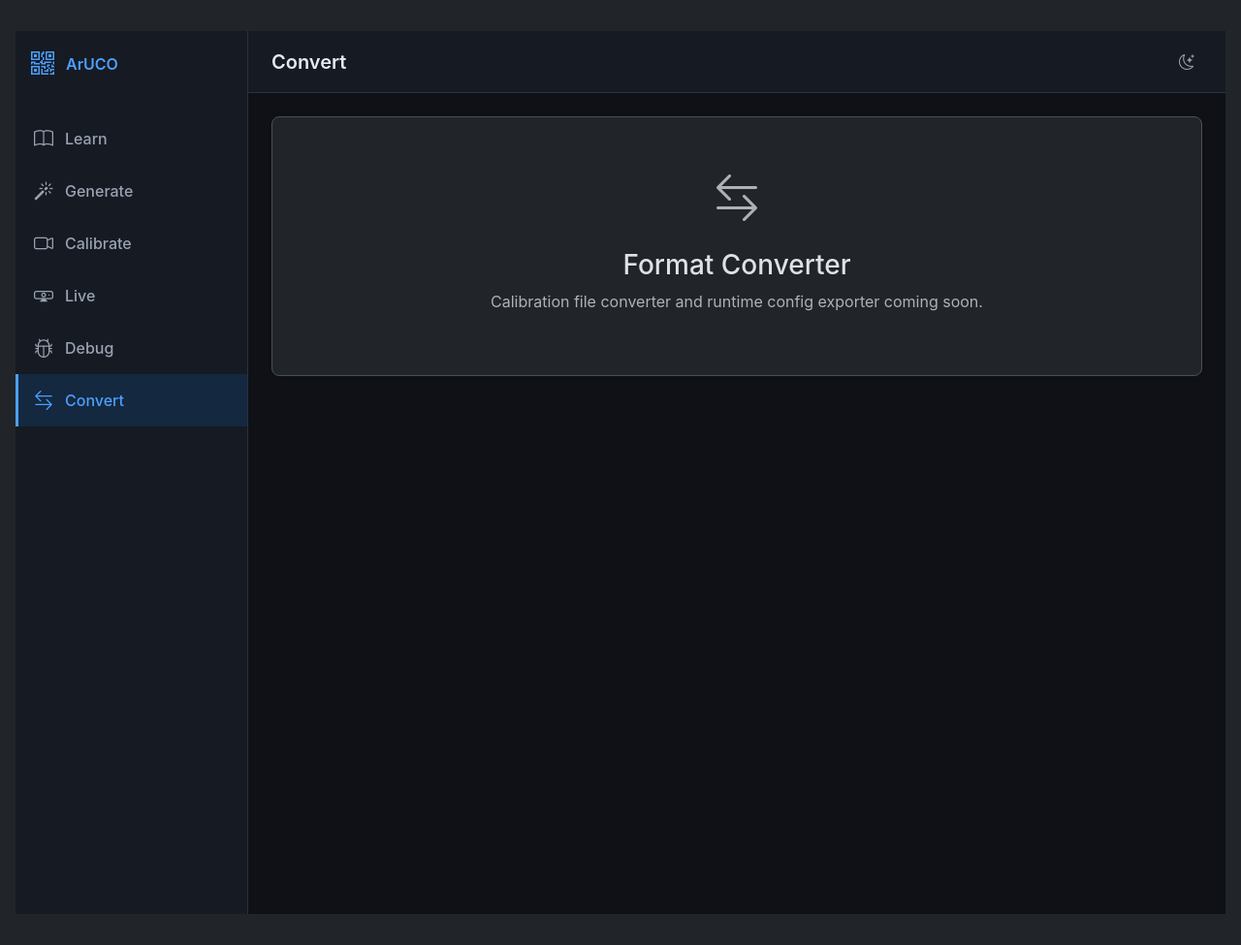
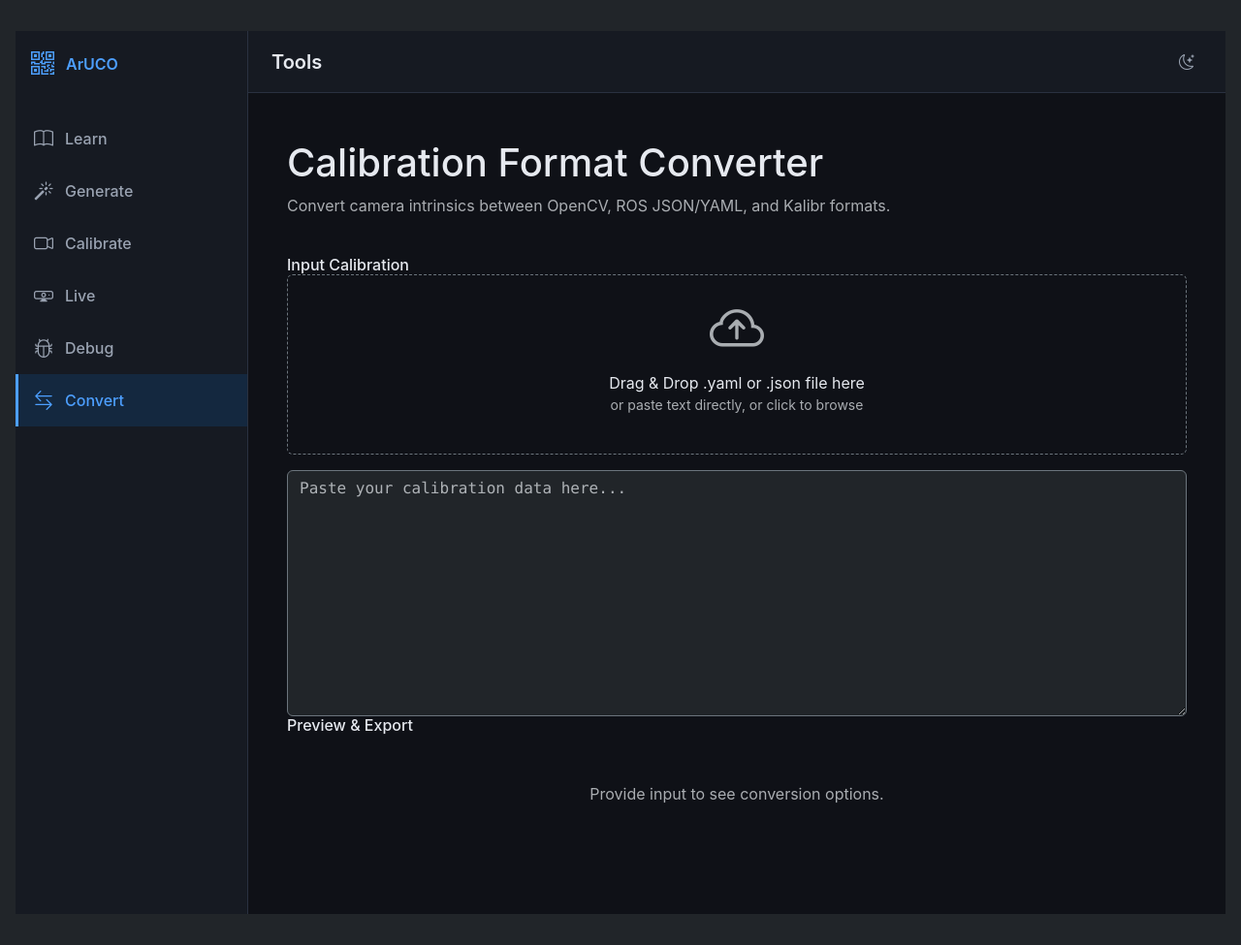
Before and after one commit to Reece-Challinor/aruco-lightburn, a Flask app: page /convert in a window 1280 px wide. Shown: the whole page at 97% size. Run offline with Flask 3, Linux system fonts and the light colour scheme; some libraries are stand-ins or nearby versions.

Commit message:
feat(p-0.6): complete Convert workspace UI (F-04) + JS toolchain hygiene
- Finish the Convert workspace: drag/drop + paste + file input feeding the
  client-side format-adapters lib (OpenCV YAML / ROS JSON / ROS YAML /
  Kalibr), C-20 preview, export preview, download/copy. Fully client-side.
- Smoke test for /convert; regroup dev-components gallery test halves.
- Hygiene: gitignore node_modules; normalize package.json (private, real
  test script, v2.6.0); remove scratch test-yaml.js; black-format web.py
  and test_ui_pages.py from prior commits.
- CHANGELOG: record M0 foundation work (tokens, shell, components,
  calculator, converter, JS test toolchain).
- task.md: record P-0.1..P-0.5 AC verification; flag P-0.3 redirect gap
  for the P-0.11 gate.

Co-Authored-By: Claude Fable 5 <noreply@anthropic.com>

```diff
--- a/aruco_generator/web/web.py
+++ b/aruco_generator/web/web.py
@@ -311,6 +311,7 @@ def dev_components_page():
     """Hidden components gallery (dev only)"""
     if not current_app.debug:
         from flask import abort
+
         abort(404)
     return render_template("dev_components.html")
 
--- /dev/null
+++ b/static/js/pages/convert.js
@@ -0,0 +1,132 @@
+import { parseCalibration, exportOpenCV, exportROSJSON, exportROSYAML, exportKalibr } from '/static/js/lib/format-adapters.js';
+
+document.addEventListener('DOMContentLoaded', () => {
+    const els = {
+        uploadZone: document.getElementById('upload-zone'),
+        fileInput: document.getElementById('file-input'),
+        pasteArea: document.getElementById('paste-area'),
+        emptyState: document.getElementById('empty-state'),
+        resultsState: document.getElementById('results-state'),
+        resResolution: document.getElementById('res-resolution'),
+        resCameraMatrix: document.getElementById('res-camera-matrix'),
+        resDistModel: document.getElementById('res-dist-model'),
+        resDistCoeffs: document.getElementById('res-dist-coeffs'),
+        exportFormat: document.getElementById('export-format'),
+        exportPreview: document.getElementById('export-preview'),
+        btnDownload: document.getElementById('btn-download'),
+        btnCopy: document.getElementById('btn-copy')
+    };
+
+    let currentCanonical = null;
+
+    function handleInput(content) {
+        if (!content || !content.trim()) {
+            els.emptyState.style.display = 'block';
+            els.resultsState.style.display = 'none';
+            currentCanonical = null;
+            return;
+        }
+
+        try {
+            currentCanonical = parseCalibration(content);
+            updatePreview();
+            els.emptyState.style.display = 'none';
+            els.resultsState.style.display = 'block';
+            if (els.pasteArea.value !== content) {
+                els.pasteArea.value = content;
+            }
+        } catch (e) {
+            window.notificationManager?.showError(e.message);
+            els.emptyState.style.display = 'block';
+            els.resultsState.style.display = 'none';
+            currentCanonical = null;
+        }
+    }
+
+    function updatePreview() {
+        if (!currentCanonical) return;
+
+        // Update C-20 comparison table
+        els.resResolution.textContent = `${currentCanonical.resolution.width} × ${currentCanonical.resolution.height}`;
+        const cm = currentCanonical.camera_matrix;
+        if (cm && cm.length >= 9) {
+            els.resCameraMatrix.textContent = `fx: ${cm[0].toFixed(2)}, fy: ${cm[4].toFixed(2)}, cx: ${cm[2].toFixed(2)}, cy: ${cm[5].toFixed(2)}`;
+        }
+        els.resDistModel.textContent = currentCanonical.distortion_model;
+        els.resDistCoeffs.textContent = `[${currentCanonical.distortion_coeffs.map(n => n.toFixed(4)).join(', ')}]`;
+
+        // Update Export Textarea
+        const format = els.exportFormat.value;
+        let exported = '';
+        if (format === 'opencv') exported = exportOpenCV(currentCanonical);
+        else if (format === 'ros_json') exported = exportROSJSON(currentCanonical);
+        else if (format === 'ros_yaml') exported = exportROSYAML(currentCanonical);
+        else if (format === 'kalibr') exported = exportKalibr(currentCanonical);
+
+        els.exportPreview.value = exported;
+    }
+
+    // Drag and Drop
+    els.uploadZone.addEventListener('dragover', e => {
+        e.preventDefault();
+        els.uploadZone.classList.replace('border-secondary', 'border-primary');
+    });
+    els.uploadZone.addEventListener('dragleave', e => {
+        e.preventDefault();
+        els.uploadZone.classList.replace('border-primary', 'border-secondary');
+    });
+    els.uploadZone.addEventListener('drop', e => {
+        e.preventDefault();
+        els.uploadZone.classList.replace('border-primary', 'border-secondary');
+        if (e.dataTransfer.files.length) {
+            const file = e.dataTransfer.files[0];
+            const reader = new FileReader();
+            reader.onload = e => handleInput(e.target.result);
+            reader.readAsText(file);
+        }
+    });
+
+    // File Input
+    els.uploadZone.addEventListener('click', () => els.fileInput.click());
+    els.fileInput.addEventListener('change', e => {
+        if (e.target.files.length) {
+            const reader = new FileReader();
+            reader.onload = e => handleInput(e.target.result);
+            reader.readAsText(e.target.files[0]);
+        }
+    });
+
+    // Paste Area
+    els.pasteArea.addEventListener('input', e => {
+        handleInput(e.target.value);
+    });
+
+    // Format Change
+    els.exportFormat.addEventListener('change', updatePreview);
+
+    // Download
+    els.btnDownload.addEventListener('click', () => {
+        if (!currentCanonical) return;
+        const format = els.exportFormat.value;
+        let ext = '.yaml';
+        if (format === 'ros_json') ext = '.json';
+
+        const blob = new Blob([els.exportPreview.value], { type: 'text/plain' });
+        const url = URL.createObjectURL(blob);
+        const a = document.createElement('a');
+        a.href = url;
+        a.download = `calibration_${format}${ext}`;
+        document.body.appendChild(a);
+        a.click();
+        document.body.removeChild(a);
+        URL.revokeObjectURL(url);
+    });
+
+    // Copy
+    els.btnCopy.addEventListener('click', () => {
+        if (!currentCanonical) return;
+        navigator.clipboard.writeText(els.exportPreview.value).then(() => {
+            window.notificationManager?.showSuccess('Copied to clipboard');
+        });
+    });
+});
--- a/templates/convert.html
+++ b/templates/convert.html
@@ -1,17 +1,98 @@
 {% extends "app_shell.html" %}
-{% block title %}Convert - ArUCO Generator{% endblock %}
-{% block workspace_title %}Convert{% endblock %}
+
+{% block title %}Format Converter - ArUCO Generator{% endblock %}
+{% block workspace_title %}Tools{% endblock %}
 
 {% block workspace_content %}
-<div class="row">
-    <div class="col-12">
-        <div class="card shadow-sm mb-4">
-            <div class="card-body text-center py-5">
-                <i class="bi bi-arrow-left-right text-muted" style="font-size: 3rem;"></i>
-                <h3 class="mt-3">Format Converter</h3>
-                <p class="text-muted">Calibration file converter and runtime config exporter coming soon.</p>
+<div class="container-fluid py-4">
+    <div class="row mb-4">
+        <div class="col-12">
+            <h1>Calibration Format Converter</h1>
+            <p class="text-muted">Convert camera intrinsics between OpenCV, ROS JSON/YAML, and Kalibr formats.</p>
+        </div>
+    </div>
+
+    <div class="workspace-station">
+        <!-- Input Panel -->
+        <section class="workspace-panel" aria-label="Input">
+            <header class="workspace-panel-header">
+                <h2 class="h6 mb-0">Input Calibration</h2>
+            </header>
+            <div class="workspace-panel-content">
+                <div id="upload-zone" class="border border-secondary rounded p-4 text-center mb-3" style="border-style: dashed !important; cursor: pointer; transition: border-color 0.2s;">
+                    <i class="bi bi-cloud-arrow-up display-4 text-muted"></i>
+                    <p class="mt-2 mb-0">Drag & Drop .yaml or .json file here</p>
+                    <p class="small text-muted">or paste text directly, or click to browse</p>
+                    <input type="file" id="file-input" style="display: none;" accept=".yaml,.yml,.json">
+                </div>
+
+                <textarea class="form-control bg-dark text-light border-secondary font-monospace" id="paste-area" rows="10" placeholder="Paste your calibration data here..."></textarea>
             </div>
-        </div>
+        </section>
+
+        <!-- Preview / Converter Panel -->
+        <section class="workspace-panel" aria-label="Output" style="grid-column: 2 / span 2;">
+            <header class="workspace-panel-header">
+                <h2 class="h6 mb-0">Preview & Export</h2>
+            </header>
+            <div class="workspace-panel-content">
+                <div id="empty-state" class="text-center text-muted py-5">
+                    <p>Provide input to see conversion options.</p>
+                </div>
+
+                <div id="results-state" style="display: none;">
+                    <div class="mb-4">
+                        <h3 class="h6 mb-3">Extracted Parameters (Canonical)</h3>
+                        <table class="table table-dark table-borderless verdict-table">
+                            <tbody>
+                                <tr>
+                                    <td class="text-muted" style="width: 200px;">Resolution</td>
+                                    <td id="res-resolution">--</td>
+                                </tr>
+                                <tr>
+                                    <td class="text-muted">Camera Matrix (fx, fy, cx, cy)</td>
+                                    <td id="res-camera-matrix">--</td>
+                                </tr>
+                                <tr>
+                                    <td class="text-muted">Distortion Model</td>
+                                    <td id="res-dist-model">--</td>
+                                </tr>
+                                <tr>
+                                    <td class="text-muted">Distortion Coeffs</td>
+                                    <td id="res-dist-coeffs">--</td>
+                                </tr>
+                            </tbody>
+                        </table>
+                    </div>
+
+                    <div class="mb-3">
+                        <label class="form-label">Export Format</label>
+                        <select class="form-select bg-dark text-light border-secondary w-50" id="export-format">
+                            <option value="opencv">OpenCV YAML</option>
+                            <option value="ros_json">ROS JSON</option>
+                            <option value="ros_yaml">ROS YAML</option>
+                            <option value="kalibr">Kalibr</option>
+                        </select>
+                    </div>
+
+                    <div class="mb-3">
+                        <textarea class="form-control bg-dark text-light border-secondary font-monospace" id="export-preview" rows="12" readonly></textarea>
+                    </div>
+
+                    <button class="btn btn-primary" id="btn-download">
+                        <i class="bi bi-download me-2"></i>Download File
+                    </button>
+                    <button class="btn btn-outline-secondary ms-2" id="btn-copy">
+                        <i class="bi bi-clipboard me-2"></i>Copy
+                    </button>
+                </div>
+            </div>
+        </section>
     </div>
 </div>
 {% endblock %}
+
+{% block extra_js %}
+<script src="/static/js/vendor/js-yaml.min.js"></script>
+<script type="module" src="/static/js/pages/convert.js"></script>
+{% endblock %}
--- a/test-yaml.js
+++ /dev/null
@@ -1,2 +0,0 @@
-import './static/js/vendor/js-yaml.min.js';
-console.log(global.jsyaml);
```
Also changed, not shown: docs/ai/task.md (+17 -0 lines), package.json (added, +13 -0 lines), tests/test_ui_pages.py (+15 -0 lines), docs/CHANGELOG.md, package-lock.json (added), 1 other file.
